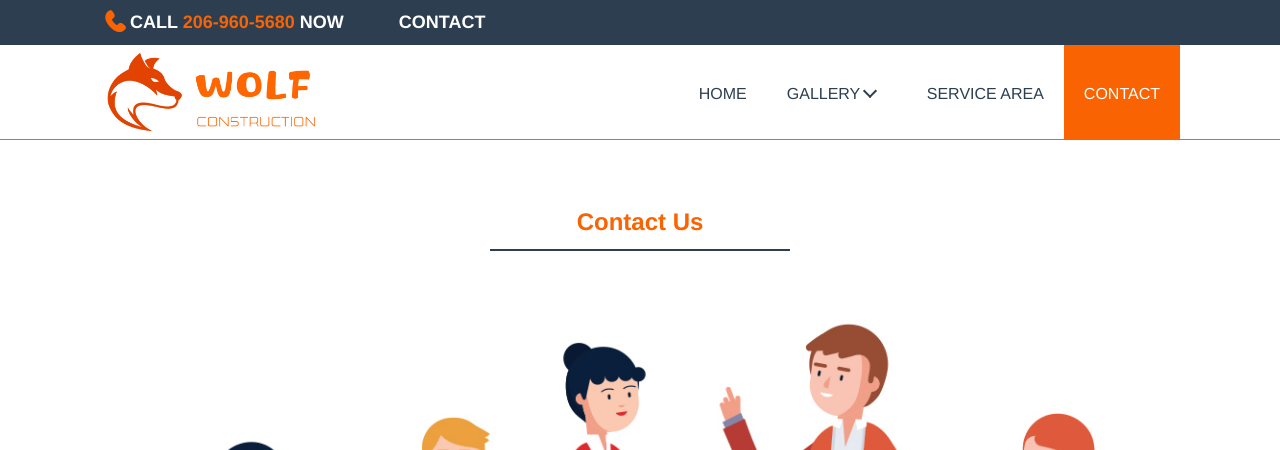
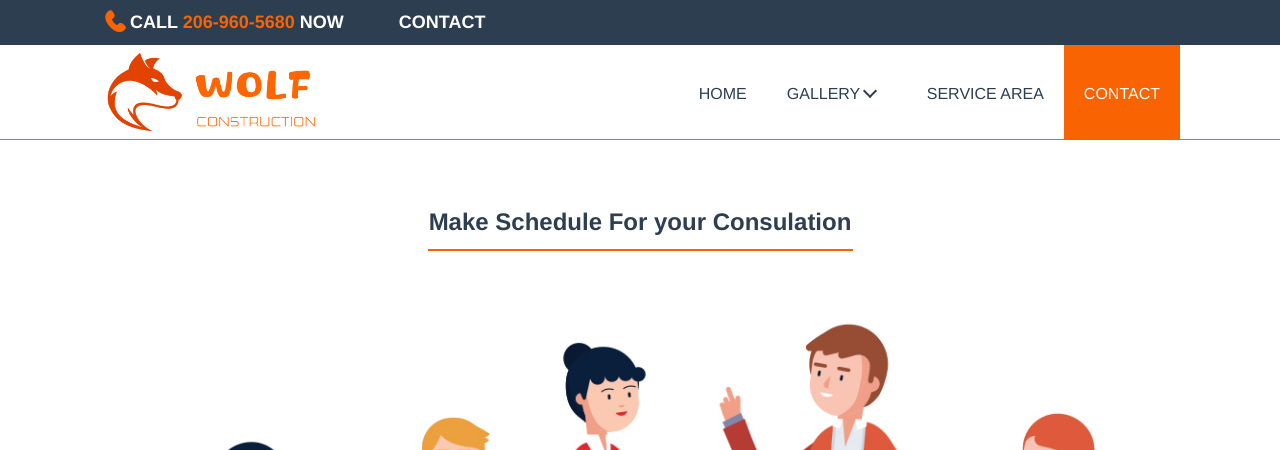
Before and after one commit to SEA-Hank/It162, a PHP site: page /fp/contact.php in a window 1280 px wide. Shown: the top 450 px of the page. Run offline with PHP 8.4, Linux system fonts and the light colour scheme; data that the repository does not hold is empty; some libraries are stand-ins or nearby versions.

Commit message:
contact title

```diff
--- a/fp/contact.php
+++ b/fp/contact.php
@@ -9,7 +9,7 @@
         <p>Thank you, we will contact you in 1-2 business day</p>
     </div>
     <div id="schedule-title">
-        Contact Us
+        Make Schedule For your Consulation
     </div>
     <div id="scheduleWrapper" class="clearfloat">
         <div id="scheduleImage">
--- a/fp/css/index.css
+++ b/fp/css/index.css
@@ -609,12 +609,11 @@ body section#schedule div#showthanksDiv p {
   font-weight: bolder;
 }
 body section#schedule div#schedule-title {
-  padding-top: 50px;
+  padding: 50px 20px 0px 20px;
   text-align: center;
   color: #2D3E50;
   font-size: 24px;
   font-weight: bold;
-  color: #f96302;
 }
 body section#schedule div#schedule-title::after {
   content: " ";
@@ -625,8 +624,8 @@ body section#schedule div#schedule-title::after {
   margin: 15px auto;
 }
 body section#schedule div#schedule-title::after {
-  width: 300px;
-  background-color: #2D3E50;
+  width: 90%;
+  max-width: 425px;
 }
 body section#schedule div#scheduleWrapper {
   width: 1250px;
--- a/fp/css/index.scss
+++ b/fp/css/index.scss
@@ -747,13 +747,13 @@ body {
         }
 
         div#schedule-title {
-            padding-top: 50px;
+            padding: 50px 20px 0px 20px;
             @include sectionTitle();
-            color: $themeColor;
+            //color: $themeColor;
 
             &::after {
-                width: 300px;
-                background-color: $fontColor;
+                width: 90%;
+                max-width: 425px;
             }
         }
 
```
Also changed, not shown: 2 other files.
